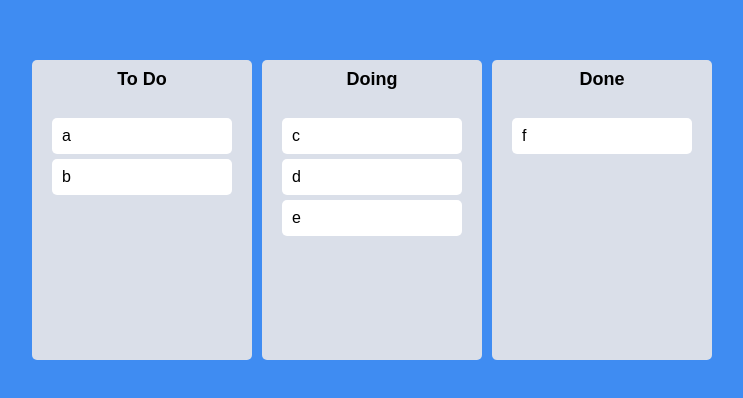
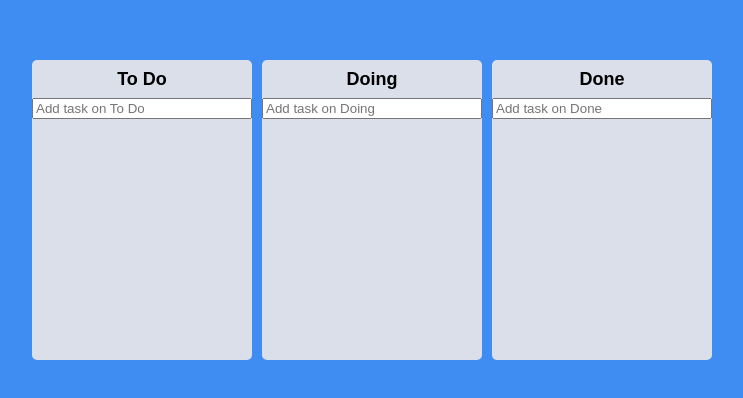
Before and after one commit to chromeheartz/nonflix-clone, a React (Create React App) app: page / in a window 1280 px wide. Shown: the part 190-588 px from the top of the page, without its empty margins (268-1011 px from the left). Built offline with nearby package versions, Linux system fonts and the light colour scheme.

Commit message:
#6.14 task objects

```diff
--- a/package.json
+++ b/package.json
@@ -19,7 +19,7 @@
     "react-dom": "^17.0.2",
     "react-helmet": "^6.1.0",
     "react-helmet-async": "^1.3.0",
-    "react-hook-form": "^7.34.0",
+    "react-hook-form": "^7.34.1",
     "react-query": "^4.0.0",
     "react-router-dom": "^5.2.0",
     "react-scripts": "5.0.1",
--- a/src/Componenets/Board.tsx
+++ b/src/Componenets/Board.tsx
@@ -1,6 +1,8 @@
+import { useForm } from "react-hook-form"
 import { Droppable } from "react-beautiful-dnd"
 import styled from "styled-components"
 import DragabbleCard from "./DragabbleCard"
+import { ITodo } from "../atoms"
 
 const Wrapper = styled.div`
   width : 300px;
@@ -33,16 +35,34 @@ const Title = styled.h2`
   font-size: 18px;
 `
 
+const Form = styled.form`
+  width : 100%;
+  input {
+    width : 100%;
+  }
+`
+
 interface IBoardProps {
   // string으로 이루어진 array 라는뜻
-  toDos : string[];
+  toDos : ITodo[];
   boardId : string;
 }
 
+interface IForm {
+  toDo : string;
+}
+
 function Board({ toDos, boardId } : IBoardProps){
+  const { register, setValue, handleSubmit } = useForm<IForm>();
+  const onValid = ({ toDo }:IForm) => {
+    setValue("toDo", "");
+  }
   return (
     <Wrapper>
       <Title>{boardId}</Title>
+      <Form onSubmit={handleSubmit(onValid)}>
+        <input {...register(("toDo"), {required : true})} type="text" placeholder={`Add task on ${boardId}`}/>
+      </Form>
       <Droppable droppableId={boardId}>
         {/*
           두번쨰 argument
@@ -59,7 +79,7 @@ function Board({ toDos, boardId } : IBoardProps){
             {...magic.droppableProps}
           >
             {toDos.map((toDo, index) => (
-              <DragabbleCard key={toDo} index={index} toDo={toDo} />
+              <DragabbleCard key={toDo.id} index={index} toDoId={toDo.id} toDoText={toDo.text} />
             ))}
             {magic.placeholder}
           </Area>
--- a/src/Componenets/DragabbleCard.tsx
+++ b/src/Componenets/DragabbleCard.tsx
@@ -16,7 +16,8 @@ const Card = styled.div<{isDragging : boolean}>`
 `
 
 interface IDragabbleCardProps {
-  toDo : string;
+  toDoId : number;
+  toDoText : string;
   index : number;
 }
 
--- a/src/atoms.tsx
+++ b/src/atoms.tsx
@@ -1,4 +1,10 @@
 import { atom, selector } from "recoil";
+
+// toDo가 어떻게 생겼는지 디자인
+export interface ITodo {
+  id : number;
+  text : string;
+}
 
 interface IToDoState {
   /*
@@ -7,15 +13,42 @@ interface IToDoState {
     우리의 key (to_do, doing, done)은 단지 key이고, 그것은 string니자<div className=""></div>
     (string으로써의 property)
     그리고 string array 로 이루어져있다 고 말한것
+
+    [key : string] : string[]
   */
-  [key : string] : string[]
+
+  // iToDoState는 여러개의 board와 그 안의 toDo array 들이라고 말함
+  [key : string] : ITodo[]
 }
 
 export const toDostate = atom<IToDoState>({
   key : "toDo",
   default : {
-    "To Do": ["a", "b"],
-    Doing: ["c", "d", "e"],
-    Done: ["f"],
+    "To Do": [],
+    Doing: [],
+    Done: []
   },
 })
+
+/*
+  기존에는 구조가
+  ["a", "b"] 이런식으로 draggableId인 동시에 list 안의
+  item이기도 했으니
+  ["b", "a"] 이렇게 바꾸는 것에 오류가 없었다.
+
+  이제 input의 값을 받아서 추가하기위해
+  ITodo라는 Interface를 만들었기 떄문에
+  이제는
+  [{text : "hello", id:1}, {text:"hello", id:2}]
+  이런식으로 바꾸어 줄것이다.
+
+  이 요소들을 마우스로 옮길 때, 우리의 움직임에서 받을 수 있는 정보는
+  그냥 움직이는 item의 id만 얻을것이다 예 ) 2
+  (draggabledId가 2가 되는것)
+
+  어디에 있는 card가 움직이는지 받아올 수 있으니, 그 id 정보를 이용해
+  toDo의 내용을 받아야한다. 어딘가에 먼저 저장해두고 삭제한 뒤에 닷시
+  추가해주어야한다
+
+
+*/
```
Also changed, not shown: 1 other file (tests, documents, lock files or other folders).
